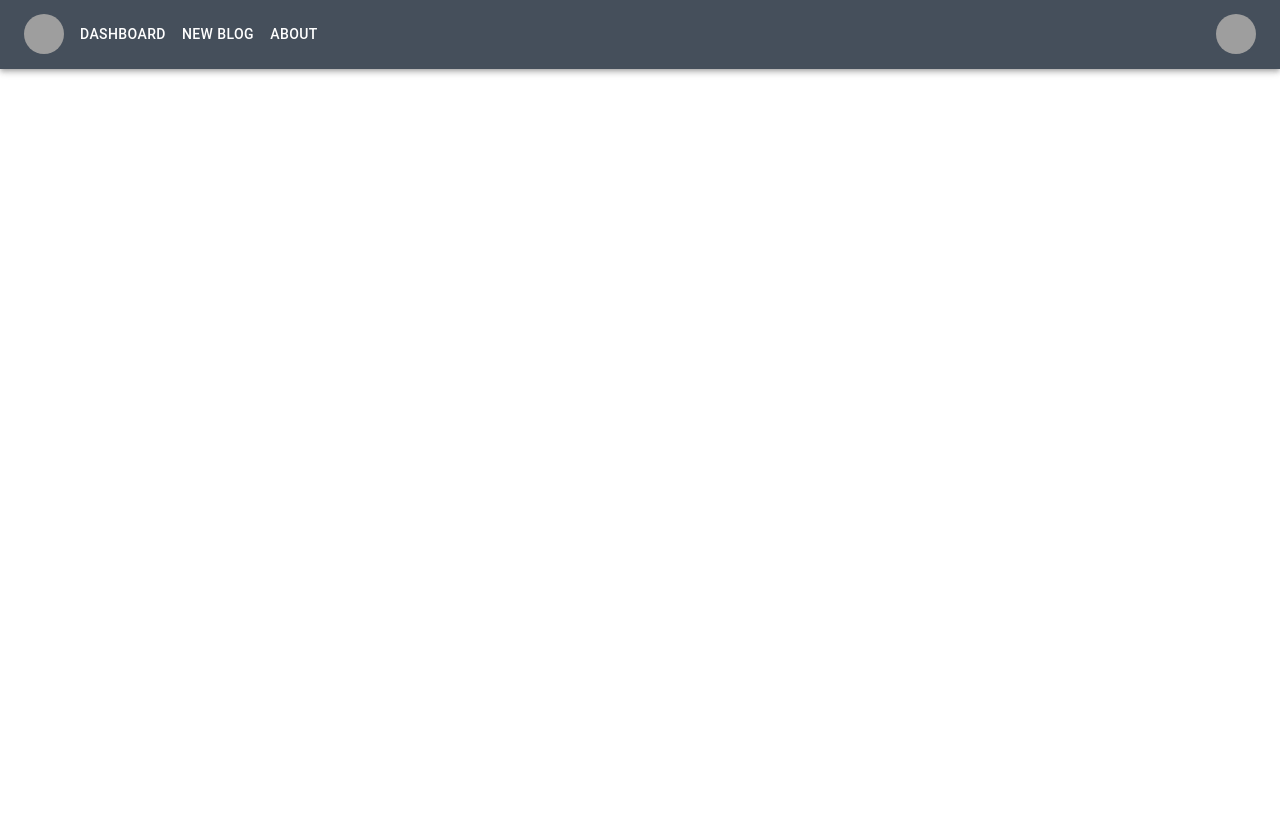
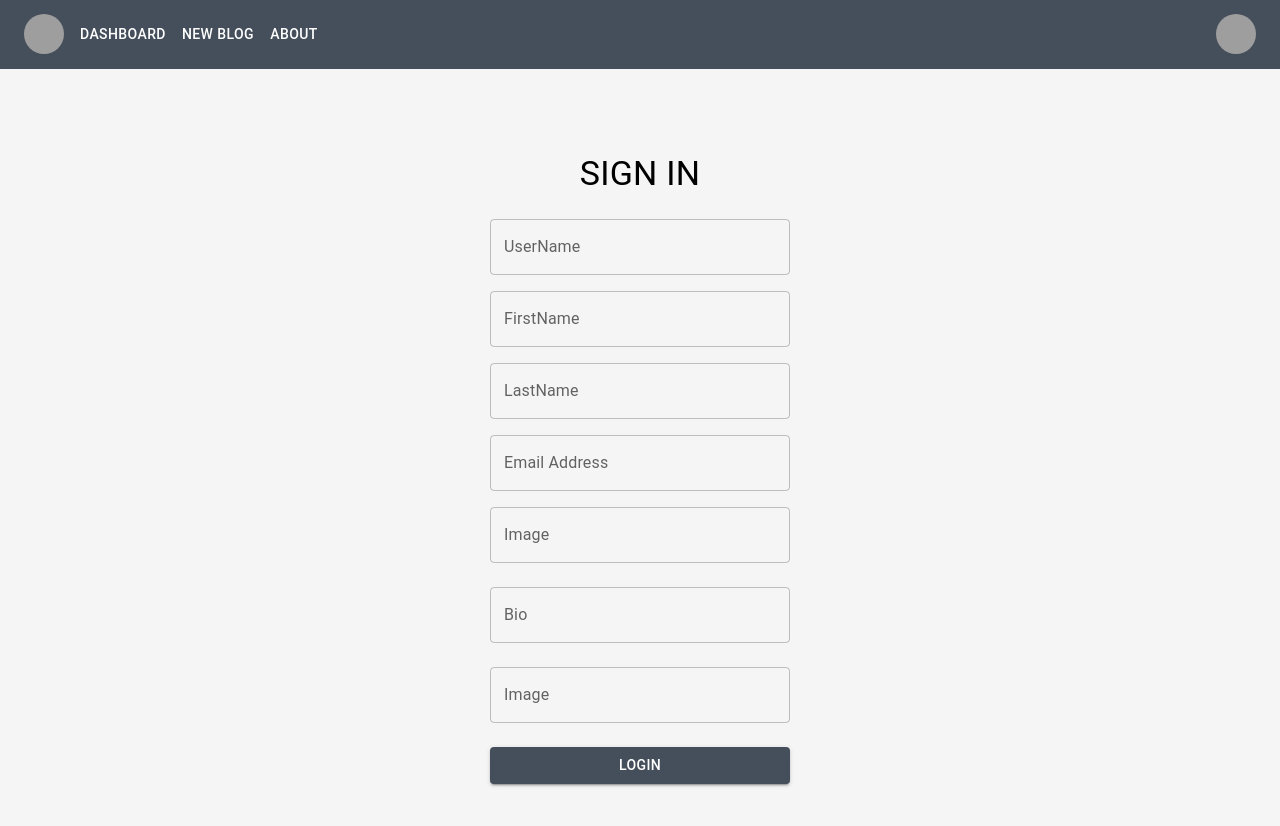
Before and after one commit to KazimAkyol/Milestone-BlogApp, a React (Vite) app in the folder milestone-blogapp/: page /register in a window 1280 px wide. Shown: the top 826 px of the page. Before the commit the page ends 800 px from the top, so only its background shows below. Built offline with nearby package versions, Linux system fonts and the light colour scheme; grey boxes are pictures that could not be loaded.

Commit message:
add register

```diff
--- a/milestone-blogapp/src/hooks/useAuthCalls.jsx
+++ b/milestone-blogapp/src/hooks/useAuthCalls.jsx
@@ -14,12 +14,28 @@ const useAuthCalls = () => {
         userInfo
       );
       console.log("login icinde", data);
+      dispatch(loginSuccess(data));
     } catch (error) {
       dispatch(fetchFail());
     }
   };
 
-  return { login };
+  const register = async (userInfo) => {
+    dispatch(fetchStart());
+
+    try {
+      const { data } = await axios.post(
+        "https://30102.fullstack.clarusway.com/users",
+        userInfo
+      );
+      console.log("register icinde", data);
+      dispatch(registerSuccess(data));
+    } catch (error) {
+      dispatch(fetchFail());
+    }
+  };
+
+  return { login, register };
 };
 
 export default useAuthCalls;
--- a/milestone-blogapp/src/pages/Login.jsx
+++ b/milestone-blogapp/src/pages/Login.jsx
@@ -1,6 +1,6 @@
 import React, { useState } from "react";
 import { useDispatch } from "react-redux";
-import { Box, TextField, Button, Typography } from "@mui/material";
+import { Box, TextField, Button, Typography, Link } from "@mui/material";
 import useAuthCalls from "../hooks/useAuthCalls";
 
 const Login = () => {
@@ -29,12 +29,13 @@ const Login = () => {
       }}
     >
       <Typography variant="h4" sx={{ mb: 3 }}>
-        Login
+        SIGN IN
       </Typography>
       <TextField
         label="Email"
         variant="outlined"
         sx={{ mb: 2, width: "300px" }}
+        fullWidth
         value={email}
         onChange={(e) => setEmail(e.target.value)}
       />
@@ -43,6 +44,7 @@ const Login = () => {
         type="password"
         variant="outlined"
         sx={{ mb: 3, width: "300px" }}
+        fullWidth
         value={password}
         onChange={(e) => setPassword(e.target.value)}
       />
@@ -50,10 +52,23 @@ const Login = () => {
         variant="contained"
         color="primary"
         sx={{ width: "300px" }}
+        fullWidth
         onClick={handleLogin}
       >
         Login
       </Button>
+      <Box
+        sx={{
+          textAlign: "center",
+          mt: 2,
+          color: "secondary.main",
+          cursor: "pointer",
+        }}
+      >
+        <Link to="/register">
+          Don't have an account? <span>Sign Up</span>
+        </Link>
+      </Box>
     </Box>
   );
 };
--- a/milestone-blogapp/src/pages/Register.jsx
+++ b/milestone-blogapp/src/pages/Register.jsx
@@ -0,0 +1,113 @@
+import React, { useState } from "react";
+import { useDispatch } from "react-redux";
+import { Box, TextField, Button, Typography, Link } from "@mui/material";
+import useAuthCalls from "../hooks/useAuthCalls";
+
+const Register = () => {
+  const [userName, setUserName] = useState("");
+  const [firstName, setFirstName] = useState("");
+  const [lastName, setLastName] = useState("");
+  const [email, setEmail] = useState("");
+  const [password, setPassword] = useState("");
+  const dispatch = useDispatch();
+
+  const { login } = useAuthCalls();
+
+  const handleRegister = () => {
+    // Fake validation
+    if (userName && firstName && lastName && email && password) {
+      dispatch(login());
+    }
+  };
+
+  return (
+    <Box
+      sx={{
+        display: "flex",
+        flexDirection: "column",
+        alignItems: "center",
+        justifyContent: "center",
+        height: "100vh",
+        backgroundColor: "#f5f5f5",
+      }}
+    >
+      <Typography variant="h4" sx={{ mb: 3 }}>
+        SIGN IN
+      </Typography>
+      <TextField
+        label="UserName"
+        type="text"
+        variant="outlined"
+        sx={{ mb: 2, width: "300px" }}
+        fullWidth
+        value={email}
+        onChange={(e) => setUserName(e.target.value)}
+      />
+      <TextField
+        label="FirstName"
+        type="text"
+        variant="outlined"
+        sx={{ mb: 2, width: "300px" }}
+        fullWidth
+        value={email}
+        onChange={(e) => setFirstName(e.target.value)}
+      />
+      <TextField
+        label="LastName"
+        type="text"
+        variant="outlined"
+        sx={{ mb: 2, width: "300px" }}
+        fullWidth
+        value={email}
+        onChange={(e) => setLastName(e.target.value)}
+      />
+      <TextField
+        label="Email Address"
+        type="email"
+        variant="outlined"
+        sx={{ mb: 2, width: "300px" }}
+        fullWidth
+        value={email}
+        onChange={(e) => setEmail(e.target.value)}
+      />
+      <TextField
+        label="Image"
+        type=""
+        variant="outlined"
+        sx={{ mb: 3, width: "300px" }}
+        fullWidth
+        value={password}
+        onChange={(e) => setPassword(e.target.value)}
+      />
+      <TextField
+        label="Bio"
+        type="text"
+        variant="outlined"
+        sx={{ mb: 3, width: "300px" }}
+        fullWidth
+        value={password}
+        onChange={(e) => setPassword(e.target.value)}
+      />
+      <TextField
+        label="Image"
+        type="password"
+        variant="outlined"
+        sx={{ mb: 3, width: "300px" }}
+        fullWidth
+        value={password}
+        onChange={(e) => setPassword(e.target.value)}
+      />
+      <Button
+        variant="contained"
+        color="primary"
+        sx={{ width: "300px" }}
+        fullWidth
+        onClick={handleRegister}
+      >
+        Login
+      </Button>
+    </Box>
+  );
+};
+
+export default Register;
--- a/milestone-blogapp/src/router/AppRouter.jsx
+++ b/milestone-blogapp/src/router/AppRouter.jsx
@@ -5,6 +5,7 @@ import Login from "../pages/Login";
 import PrivateRouter from "./PrivateRouter";
 import CommentCard from "../components/blog/CommentCard";
 import About from "../pages/About";
+import Register from "../pages/Register";
 
 const AppRouter = () => {
   return (
@@ -14,6 +15,7 @@ const AppRouter = () => {
         <Route path="/" element={<Dashboard />} />
         <Route path="/about" element={<About />} />
         <Route path="/login" element={<Login />} />
+        <Route path="/register" element={<Register />} />
         {/* <Route path="blog" element={<PrivateRouter />}>
           <Route path="" element={<Login />} />
         </Route> */}
```
